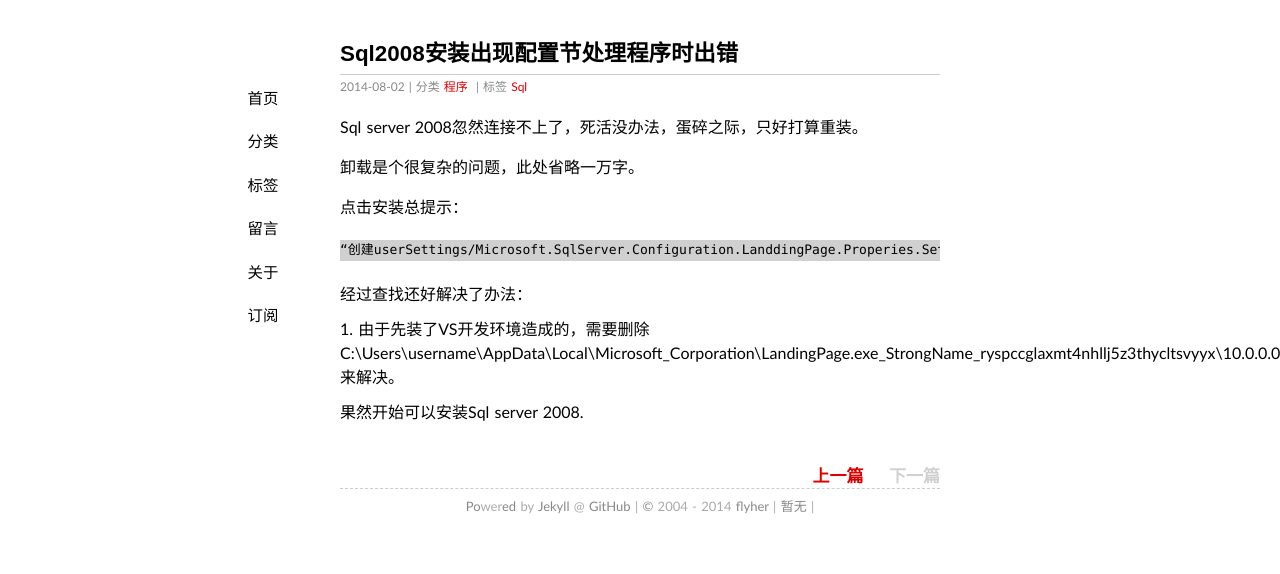
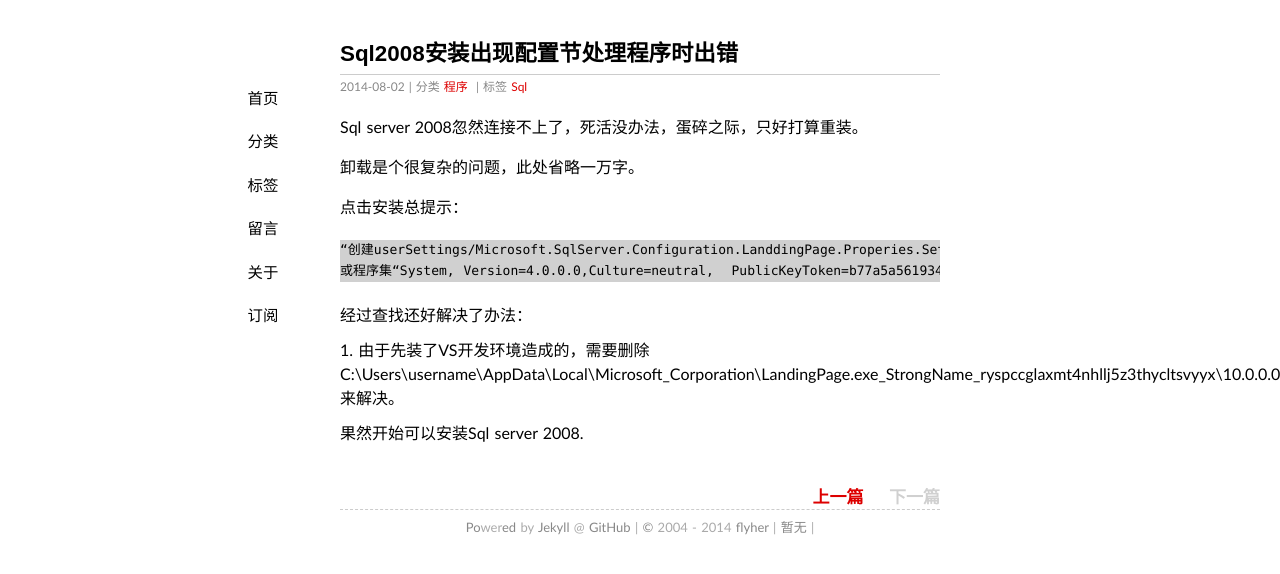
Before and after one commit to flyher/flyher.github.com, a Jekyll site: the page built from _posts/2014-08-02-sql2008-install-error.md, in a window 1280 px wide. Shown: the top 574 px of the page. Built offline with Jekyll 4.4.1, drawn with Linux system fonts in a browser that asks for light colours; Markdown is read by kramdown in place of the engine named in the settings; comment, search, counter and statistics services are not loaded.

Commit message:
update 20140802

````diff
--- a/_posts/2014-08-02-sql2008-install-error.md
+++ b/_posts/2014-08-02-sql2008-install-error.md
@@ -14,7 +14,8 @@
 点击安装总提示：
 
 ```
-“创建userSettings/Microsoft.SqlServer.Configuration.LanddingPage.Properies.Settings的配置节处理程序时出错：未能加载文件或程序集“System, Version=4.0.0.0,Culture=neutral,  PublicKeyToken=b77a5a561934e089”或它的某一个依赖项。系统找不到指定的文件。”
+“创建userSettings/Microsoft.SqlServer.Configuration.LanddingPage.Properies.Settings的配置节处理程序时出错：未能加载文件
+或程序集“System, Version=4.0.0.0,Culture=neutral,  PublicKeyToken=b77a5a561934e089”或它的某一个依赖项。系统找不到指定的文件。”
 ```
 
 经过查找还好解决了办法：
````
